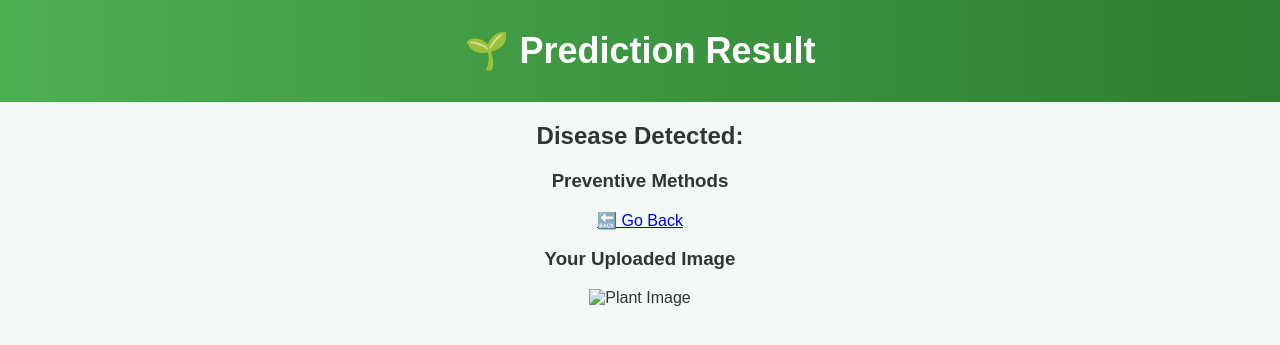
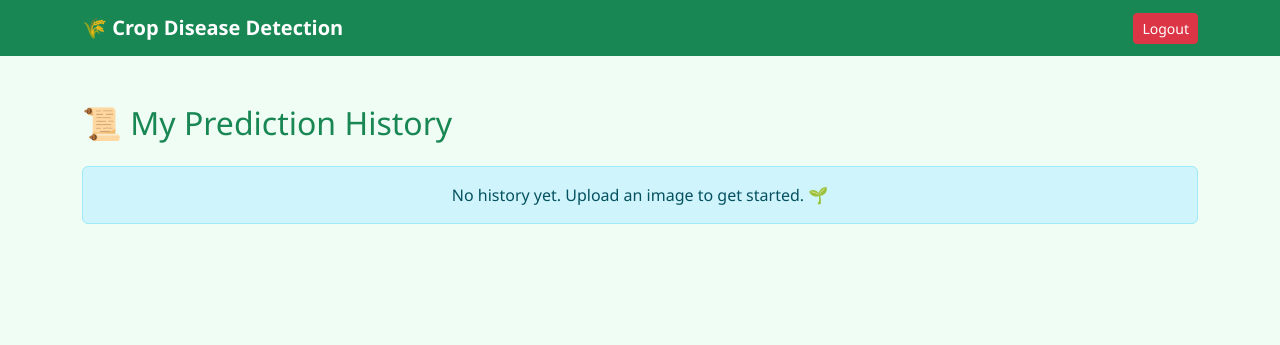
Before and after one commit to Kiranmaichidurala/crop_disease_detection1, a Flask app: template crop disease detection/templates/result.html in a window 1280 px wide. Shown: the top 345 px of the page. Run offline with Flask 3, Linux system fonts and the light colour scheme; the template is opened without the code that fills it, so the values that code supplies are empty.

Commit message:
Revamp result page with Bootstrap and new styles

```diff
--- a/crop disease detection/templates/result.html
+++ b/crop disease detection/templates/result.html
@@ -1,34 +1,95 @@
+
 <!DOCTYPE html>
 <html lang="en">
 <head>
-    <meta charset="UTF-8">
-    <title>Disease Result</title>
-    <link rel="stylesheet" href="/static/styles.css">
+  <meta charset="UTF-8">
+  <title>My History | Crop Disease Detection</title>
+  <link href="https://cdn.jsdelivr.net/npm/bootstrap@5.3.0/dist/css/bootstrap.min.css" rel="stylesheet">
+  <style>
+    body {
+      background: #f0fdf4;
+      font-family: 'Segoe UI', sans-serif;
+    }
+
+    .navbar-brand {
+      font-weight: 600;
+    }
+
+    .card {
+      border-radius: 12px;
+      transition: transform 0.2s, box-shadow 0.2s;
+      cursor: pointer;
+    }
+
+    .card:hover {
+      transform: translateY(-5px);
+      box-shadow: 0 10px 20px rgba(0,0,0,0.2);
+    }
+
+    .disease-badge {
+      font-size: 1rem;
+      padding: 0.4em 0.7em;
+      border-radius: 0.35rem;
+    }
+
+    .result-image {
+      border-radius: 8px;
+      max-height: 150px;
+      object-fit: cover;
+      width: 100%;
+    }
+
+    .card-body p {
+      margin-bottom: 0.5rem;
+    }
+
+    .card-container {
+      display: grid;
+      grid-template-columns: repeat(auto-fit, minmax(280px, 1fr));
+      gap: 1.5rem;
+    }
+
+    h2, h3 {
+      color: #2c3e50;
+    }
+  </style>
 </head>
+<body>
 
-<body>
-    <header>
-        <h1>🌱 Prediction Result</h1>
-    </header>
+<nav class="navbar navbar-expand-lg navbar-dark bg-success">
+  <div class="container d-flex justify-content-between">
+    <a class="navbar-brand" href="/">🌾 Crop Disease Detection</a>
+    <a href="/logout" class="btn btn-danger btn-sm">Logout</a>
+  </div>
+</nav>
 
-    <div class="result-box">
+<div class="container mt-5">
+  <h2 class="text-success mb-4">📜 My Prediction History</h2>
 
-        <div class="result-left">
-            <h2>Disease Detected:</h2>
-            <p class="disease-name">{{ disease }}</p>
+  {% if records %}
+    <div class="card-container">
+      {% for r in records %}
+      <div class="card shadow-sm">
+        <img src="{{ url_for('static', filename='../' + r.image_path) }}" class="result-image" title="{{ r.predicted_disease }}">
+        <div class="card-body">
+          <p><strong>Date & Time:</strong> {{ r.timestamp.strftime('%Y-%m-%d %H:%M:%S') }}</p>
+          <p><strong>Disease:</strong>
+            <span class="badge bg-warning text-dark disease-badge">{{ r.predicted_disease }}</span>
+          </p>
+          {% if r.methods %}
+          <p><strong>Preventive Methods:</strong> {{ r.methods }}</p>
+          {% endif %}
+        </div>
+      </div>
+      {% endfor %}
+    </div>
+  {% else %}
+    <div class="alert alert-info text-center">
+      No history yet. Upload an image to get started. 🌱
+    </div>
+  {% endif %}
+</div>
 
-            <h3>Preventive Methods</h3>
-            <p class="methods">{{ methods }}</p>
-
-            <a href="/" class="back-btn">🔙 Go Back</a>
-        </div>
-
-        <div class="result-right">
-            <h3>Your Uploaded Image</h3>
-            <img src="{{ img_path }}" class="result-image" alt="Plant Image">
-        </div>
-
-    </div>
-
+<script src="https://cdn.jsdelivr.net/npm/bootstrap@5.3.0/dist/js/bootstrap.bundle.min.js"></script>
 </body>
 </html>
```
